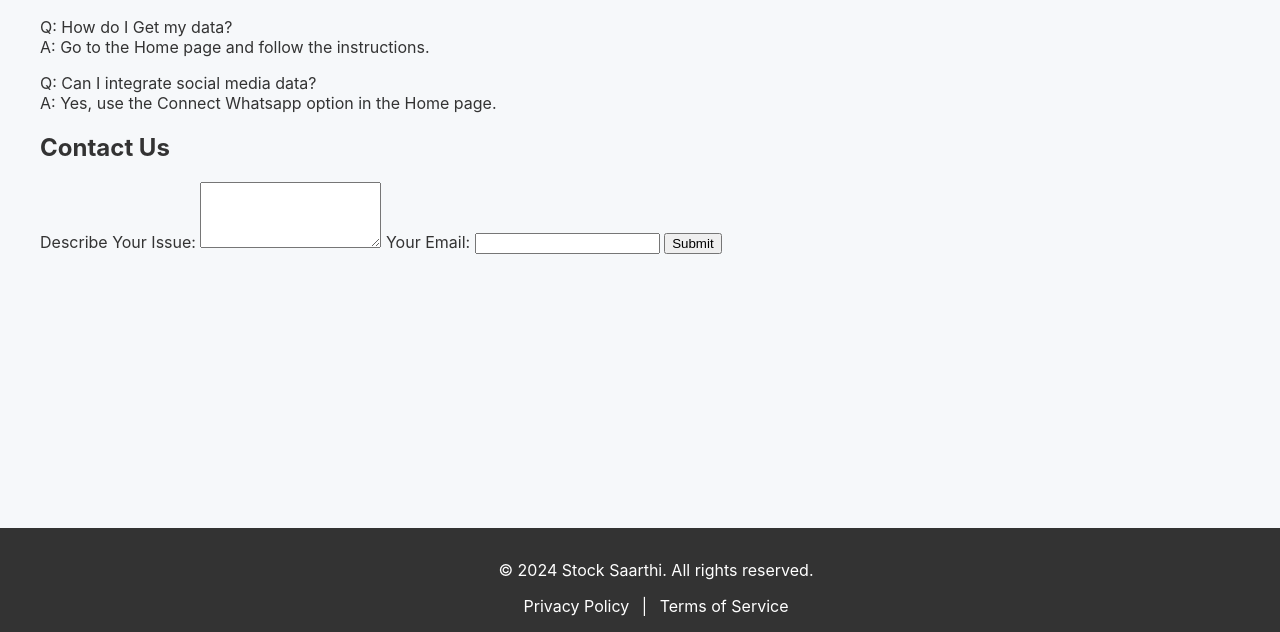
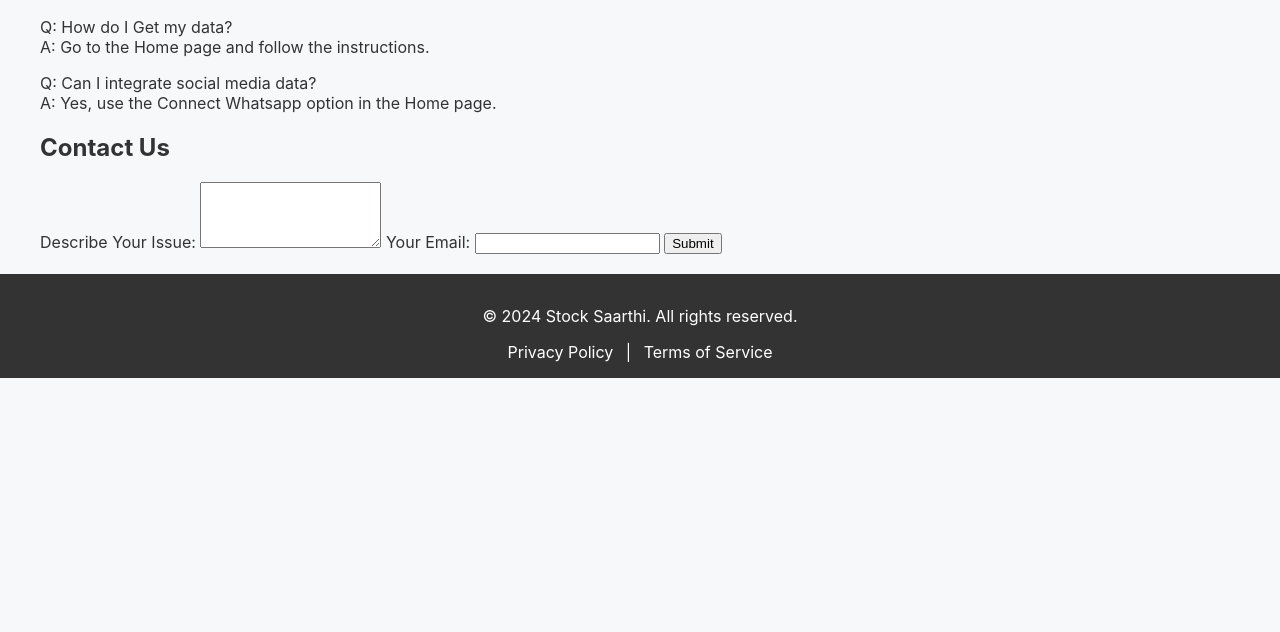
Before and after one commit to rishabharaj/tokenized-stock-saarthi-, a website: page contactUS.html in a window 1280 px wide. Shown: the part 168-800 px from the top of the page. Drawn offline with Linux system fonts and the light colour scheme.

Commit message:
Update website.css

```diff
--- a/website.css
+++ b/website.css
@@ -124,23 +124,7 @@
     background-color: #085b39;
   }
 
-  /* Footer */
-  footer {
-    position: fixed;
-    bottom: 0;
-    width: 100%;
-    background: #333;
-    color: #fff;
-    text-align: center;
-    padding: 1rem;
-    clear: both;
-  }
-  .footer-links a {
-    color: #fff;
-    margin: 0 0.5rem;
-    text-decoration: none;
-  }
-/* Footer */
+ /* Footer */
     footer {
       background: #333;
       color: #fff;
```
